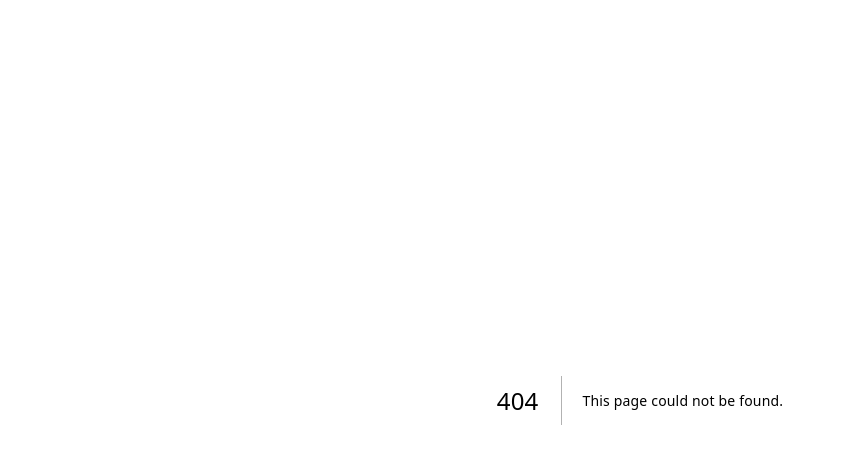
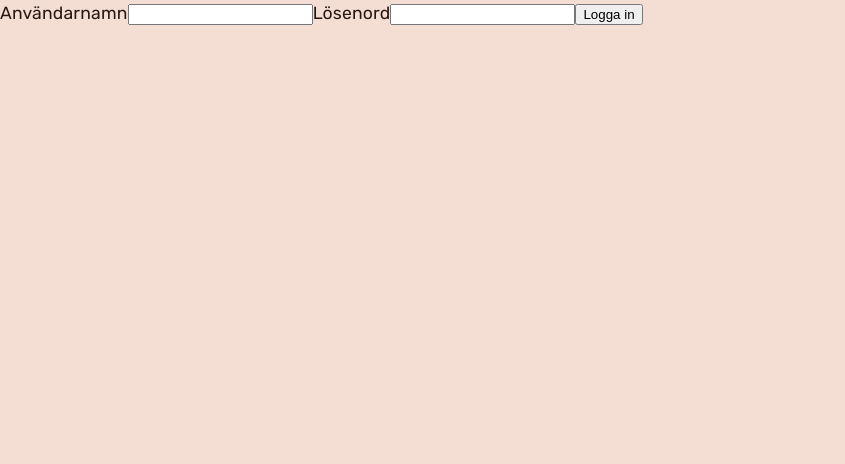
Before and after one commit to stenwall-io/cook-book, a Next.js app: page /auth/signin in a window 1280 px wide. Before the commit this address had no page. Shown: the top 464 px of the page, without its empty margins (0-845 px from the left). Built offline with nearby package versions, Linux system fonts and the light colour scheme.

Commit message:
feat: custom sign in page

```diff
--- /dev/null
+++ b/pages/auth/signin.tsx
@@ -0,0 +1,32 @@
+import type {
+  GetServerSidePropsContext,
+  InferGetServerSidePropsType,
+} from 'next';
+import { getCsrfToken } from 'next-auth/react';
+
+export default function SignIn({
+  csrfToken,
+}: InferGetServerSidePropsType<typeof getServerSideProps>) {
+  return (
+    <form method="post" action="/api/auth/callback/credentials">
+      <input name="csrfToken" type="hidden" defaultValue={csrfToken} />
+      <label>
+        Användarnamn
+        <input name="username" type="text" />
+      </label>
+      <label>
+        Lösenord
+        <input name="password" type="password" />
+      </label>
+      <button type="submit">Logga in</button>
+    </form>
+  );
+}
+
+export async function getServerSideProps(context: GetServerSidePropsContext) {
+  return {
+    props: {
+      csrfToken: await getCsrfToken(context),
+    },
+  };
+}
```
